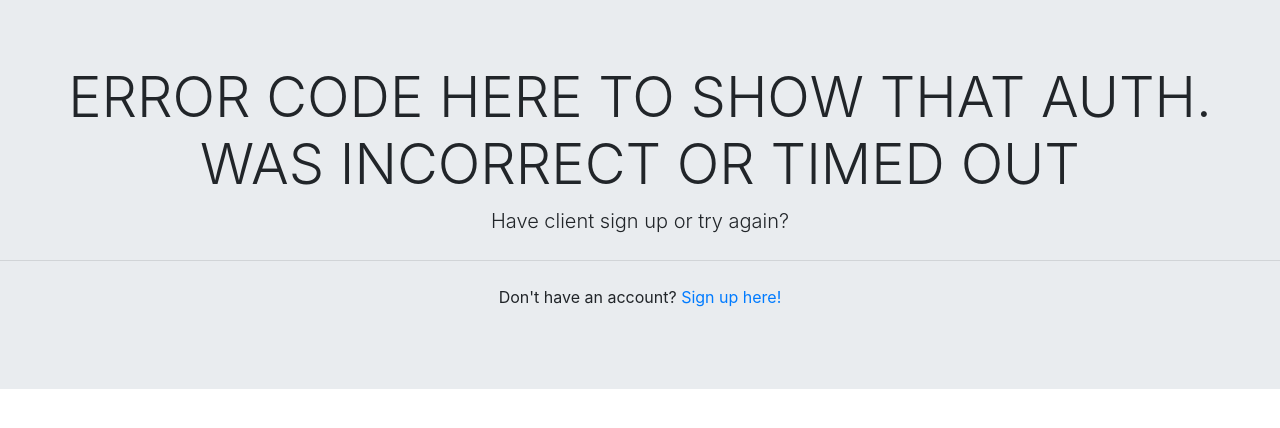
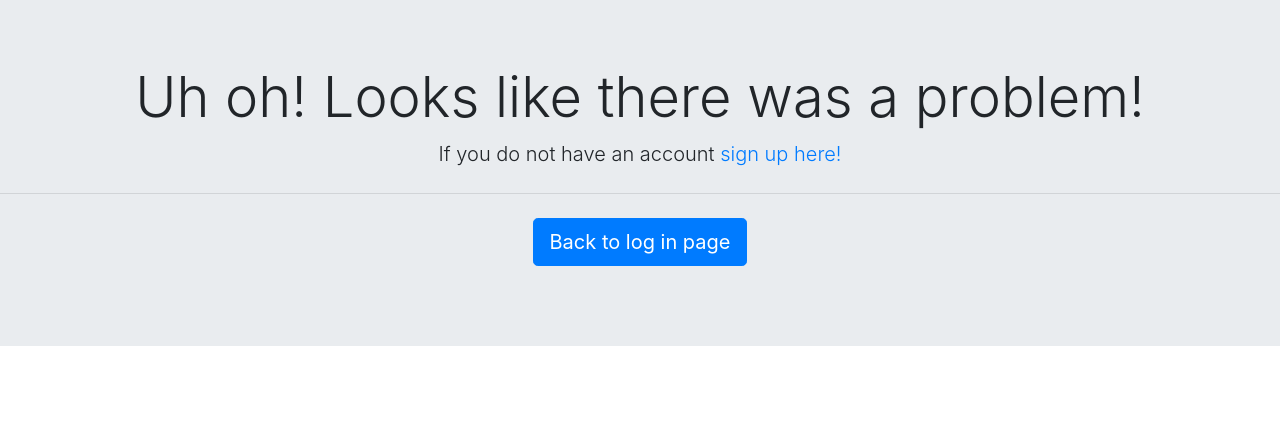
Before and after one commit to yjzhang3/DrChrono, a Django app: template templates/login_fail.html in a window 1280 px wide. Shown: the top 428 px of the page. Run offline with Django 3.2, Linux system fonts and the light colour scheme; the template is opened without the code that fills it, so the values that code supplies are empty; some libraries are stand-ins or nearby versions.

Commit message:
Updated homepage.html

```diff
--- a/templates/HomePage.html
+++ b/templates/HomePage.html
@@ -1,10 +1,10 @@
-<!doctype html>
-<html lang="en-US">
+<!DOCTYPE html>
+<html lang="en">
   <head>
     <meta charset="UTF-8">
     <meta http-equiv="X-UA-Compatible" content="IE=edge">
   <meta name="viewport" content="width=device-width, initial-scale=1">
-<title>Light Theme</title>
+  <title>Dr.Chrono Dashboard - Home Page</title>
   <link href="{% static 'css/singlePageTemplate.css'}" rel="stylesheet" type="text/css">
   <link href="{% static 'jQueryAssets/jquery.ui.core.min.css'}" rel="stylesheet" type="text/css">
   <link href="{% static 'jQueryAssets/jquery.ui.theme.min.css'}" rel="stylesheet" type="text/css">
--- a/templates/login_fail.html
+++ b/templates/login_fail.html
@@ -18,10 +18,10 @@
   </head>
   <body>
     <div class="jumbotron jumbotron-fluid text-center">
-       <h1 class="display-4">ERROR CODE HERE TO SHOW THAT AUTH. WAS INCORRECT OR TIMED OUT</h1>
-       <p class="lead">Have client sign up or try again?</p>
+       <h1 class="display-4">Uh oh! Looks like there was a problem!</h1>
+       <p class="lead">If you do not have an account <a href="https://www.drchrono.com/sign-up"> sign up here!</a></p>
        <hr class="my-4">
-		   <p>Don't have an account? <a href="https://www.drchrono.com/sign-up/"> Sign up here!</a></p>
+       <p><a class="btn btn-primary btn-lg" href="{% url 'http://drdash.herokuapp.com/' %}" role="button">Back to log in page</a><br>
     </div>
     <!-- jQuery (necessary for Bootstrap's JavaScript plugins) -->
     <script src="{& static 'js/jquery-3.4.1.min.js'}"></script>
```
Lines whose indentation alone changed are shown as unchanged.
